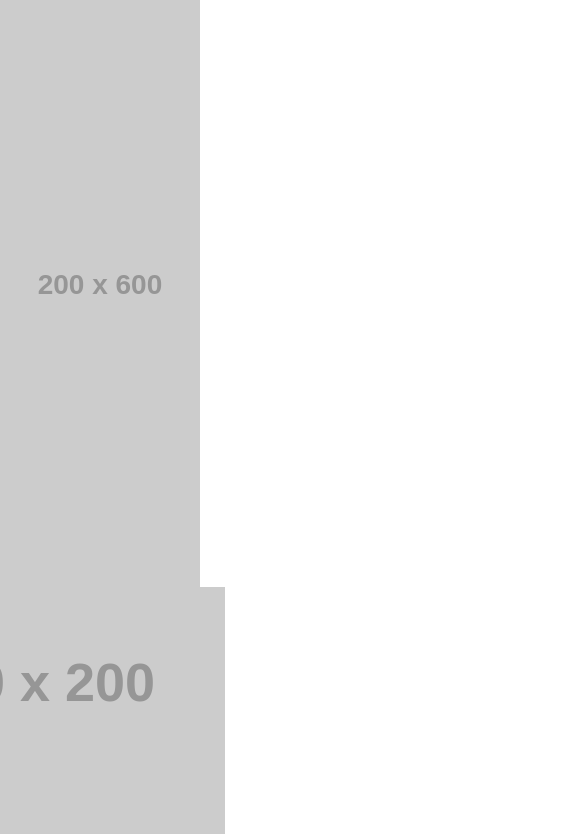
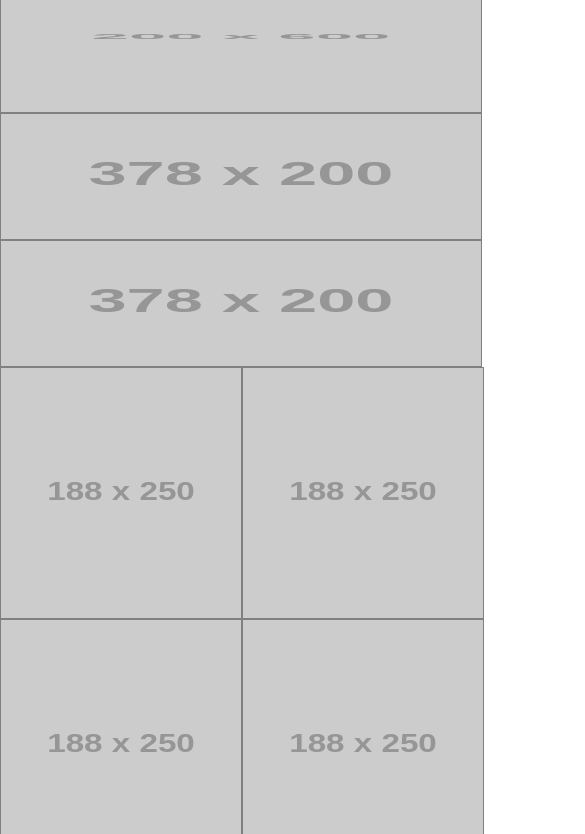
Before and after one commit to Hamza-Rashed/lab-01, a plain HTML site: page index.html in a window 390 px wide. Shown: the part 116-950 px from the top of the page, 585 px wide, since content can reach past the window. Drawn offline with Linux system fonts and the light colour scheme; placeholder pictures from the web are drawn by us.

Commit message:
done lab 01

```diff
--- a/css/style.css
+++ b/css/style.css
@@ -1,14 +1,73 @@
-.first-section img{
+main {
+    width: 1000px;
+    height: auto;
+}
+
+article {
+    width: 1000px;
+    margin-left: 0%;
+}
+
+.first-section img {
+    float: left;
+    margin-left: 0;
+}
+
+.second-section {
+    height: 603px;
+}
+
+.first-side img {
     float: left;
 }
-article{
-    background-color: red;
-    width: 57.7%;
+
+.second-side img {
+    float: left;
 }
 
-section{
-    margin: 0;
+img {
+    border: 1px solid rgb(129, 128, 128);
 }
-.second-section img{
-    float: right;
+
+@media only screen and (max-width: 767px) {
+
+    main {
+        width: 500px;
+        height: auto;
+    }
+
+    article {
+        width: 500px;
+        margin-left: 0%;
+    }
+
+    .a {
+        width: 480px;
+        height: 75px;
+    }
+
+    .b {
+        width: 480px;
+        height: 150px;
+    }
+
+    .c,
+    .d {
+        width: 480px;
+        height: 125px;
+    }
+
+    .e,
+    .f,
+    .g,
+    .h {
+        width: 240px;
+        height: 250px;
+    }
+
+    .i {
+        width: 480px;
+        height: 80px;
+    }
+
 }
--- a/index.html
+++ b/index.html
@@ -8,29 +8,33 @@
     <title>Document</title>
 </head>
 <body>
+    <main>
+
+
     <header>
-        <img src="https://placehold.it/960x100/000" alt="" />
+
     </header>
     <article>
         <section class="first-section">
-            <img src="https://placehold.it/200x600/000" alt="" />
+            <img src="https://placehold.it/960x100//000?text=a" alt="" class="a"/>
+            <img src="https://placehold.it/200x600//000?text=b" alt="" class="b"/>
 
         </section>
         <section class="second-section">
-            <section>
-                <img src="https://placehold.it/380x200/000" alt="" />
-                <img src="https://placehold.it/380x200/000" alt="" />
+            <section class="first-side">
+                <img src="https://placehold.it/378x200//000?text=c" alt="" class="c"/>
+                <img src="https://placehold.it/378x200//000?text=d" alt="" class="d"/>
 
             </section>
-            <section>
-                <img src="https://placehold.it/190x250/000" alt="" />
-                <img src="https://placehold.it/190x250/000" alt="" />
-                <img src="https://placehold.it/190x250/000" alt="" />
-                <img src="https://placehold.it/190x250/000" alt="" />
+            <section class="second-side">
+                <img src="https://placehold.it/188x250//000?text=e" alt="" class="e"/>
+                <img src="https://placehold.it/188x250//000?text=f" alt="" class="f"/>
+                <img src="https://placehold.it/188x250//000?text=g" alt="" class="g"/>
+                <img src="https://placehold.it/188x250//000?text=h" alt="" class="h"/>
 
             </section>
-            <section>
-                <img src="https://placehold.it/760x150/000" alt="" />
+            <section class="last-one">
+                <img src="https://placehold.it/758x147//000?text=i" alt="" class="i"/>
 
             </section>
         </section>
```
